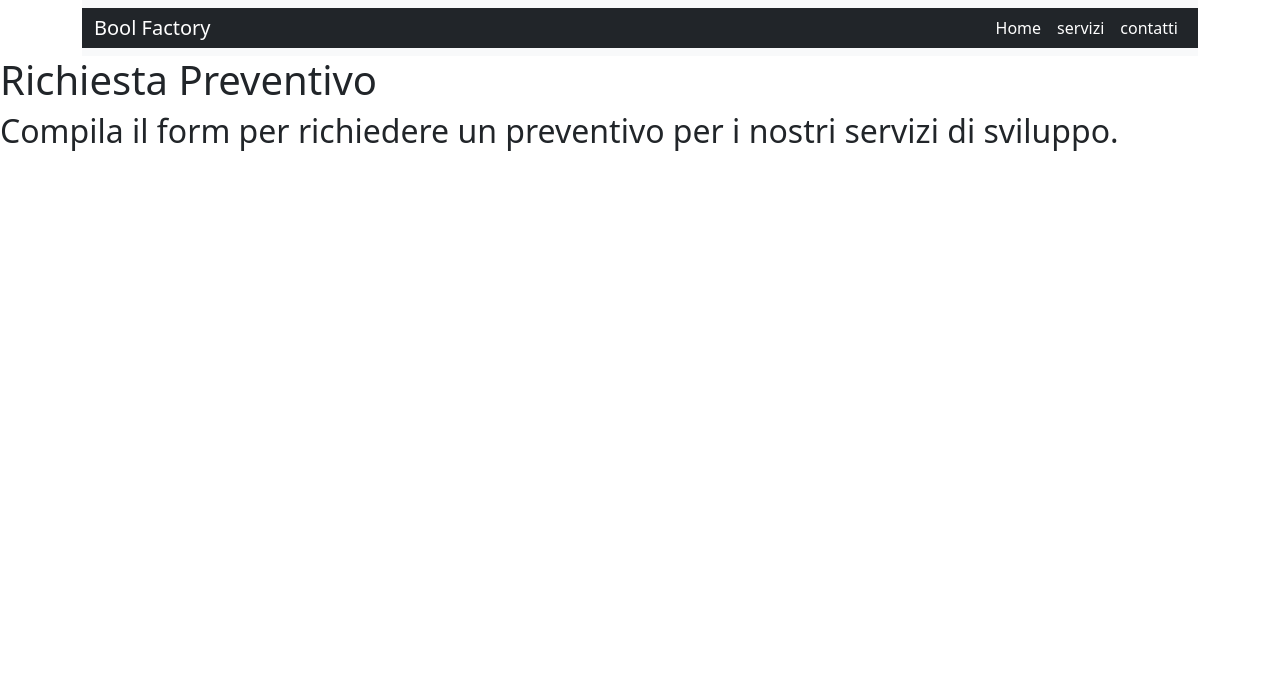
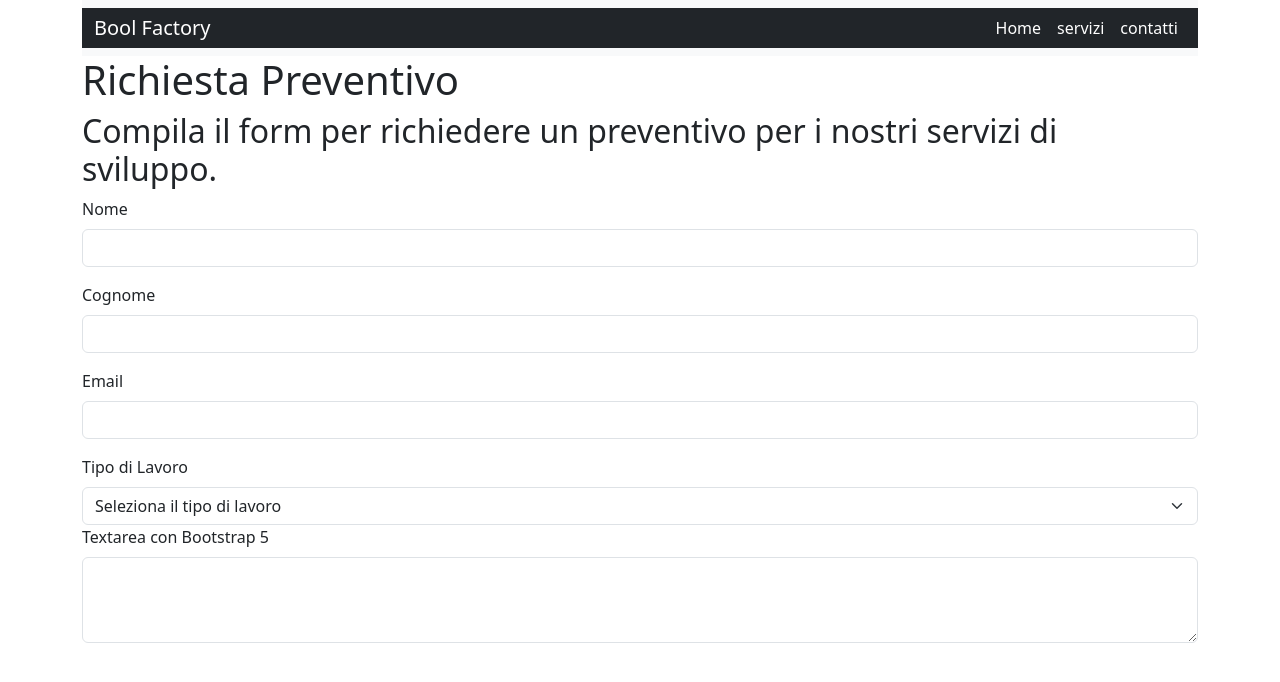
Before and after one commit to DaniPrr90/bootstrap-preventivo, a plain HTML site: page index.html in a window 1280 px wide. Drawn offline with nearby package versions, Linux system fonts and the light colour scheme.

Commit message:
add:form text-selection

```diff
--- a/index.html
+++ b/index.html
@@ -55,17 +55,49 @@
 
 <body>
     <!-- inserimento leyout della pagina -->
+     <!-- inserimento del main -->
+      <main>
+        <div class="container">
+              <!-- titolo e sottotitolo -->
 <h1>Richiesta Preventivo</h1>
 <h2>Compila il form per richiedere un preventivo per i nostri servizi di sviluppo.</h2>
     <!-- titolo e sottotitolo -->
 
     <!-- inizio form della pagina -->
+    <form>
+        <div class="mb-3">
+          <label for="Name" class="form-label">Nome</label>
+          <input type="text" class="form-control" id="Name" aria-describedby="Nome">
+        </div>
+        <div class="mb-3">
+            <label for="firstName" class="form-label">Cognome</label>
+            <input type="text" class="form-control" id="firstName" aria-describedby="Cognome">
+          </div>
+        <div class="mb-3">
+            <label for="inserisciEmail" class="form-label">Email</label>
+            <input type="email" class="form-control" id="inserisciEmail" aria-describedby="email">
+          </div>
+        <!-- form selection tipo di lavoro -->
+        <div>
+            <div class="pb-2">Tipo di Lavoro</div>
+        <select class="form-select" aria-label="Default select example">
+            <option selected>Seleziona il tipo di lavoro</option>
+            <option value="1">Backed Development,</option>
+            <option value="2">Frontend Development,</option>
+            <option value="3">Project Analysis</option>
+          </select>
+        </div>
+        <div class="mb-3">
+            <label for="Textarea" class="form-label">Textarea con Bootstrap 5</label>
+            <textarea class="form-control" id="Textarea" rows="3"></textarea>
+          </div>
+        <!-- form selection tipo di lavoro -->
+      </form>
 
 
 
-
-
-
+</div>
+</main>
 </body>
 
 <!-- inserimento footer -->
```
